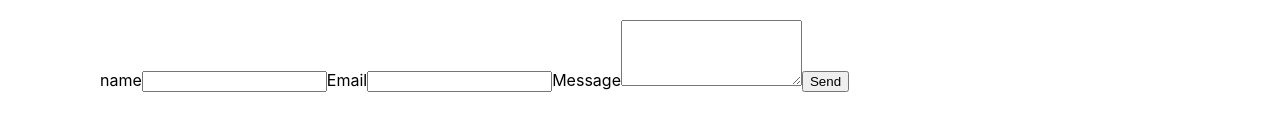
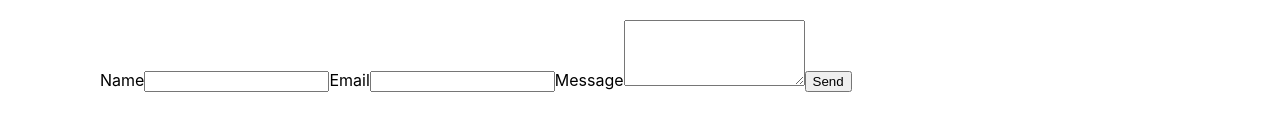
Before and after one commit to wiekusviljoen/myreactapp22, a React (Create React App) app: page /contact in a window 1280 px wide. Shown: the part 226-356 px from the top of the page. Built offline with nearby package versions, Linux system fonts and the light colour scheme; the HTML template or start-up script is replaced by a standard one.

Commit message:
commit on master

```diff
--- a/src/components/Contact.js
+++ b/src/components/Contact.js
@@ -22,7 +22,7 @@ const Contact = () => {
         style={{ margin: "25px 85px 75px 100px" }}
         onSubmit={sendEmail}
       >
-        <label>name</label>
+        <label>Name</label>
         <input type="text" name="name" className="from-control" />
 
         <label>Email</label>
```
